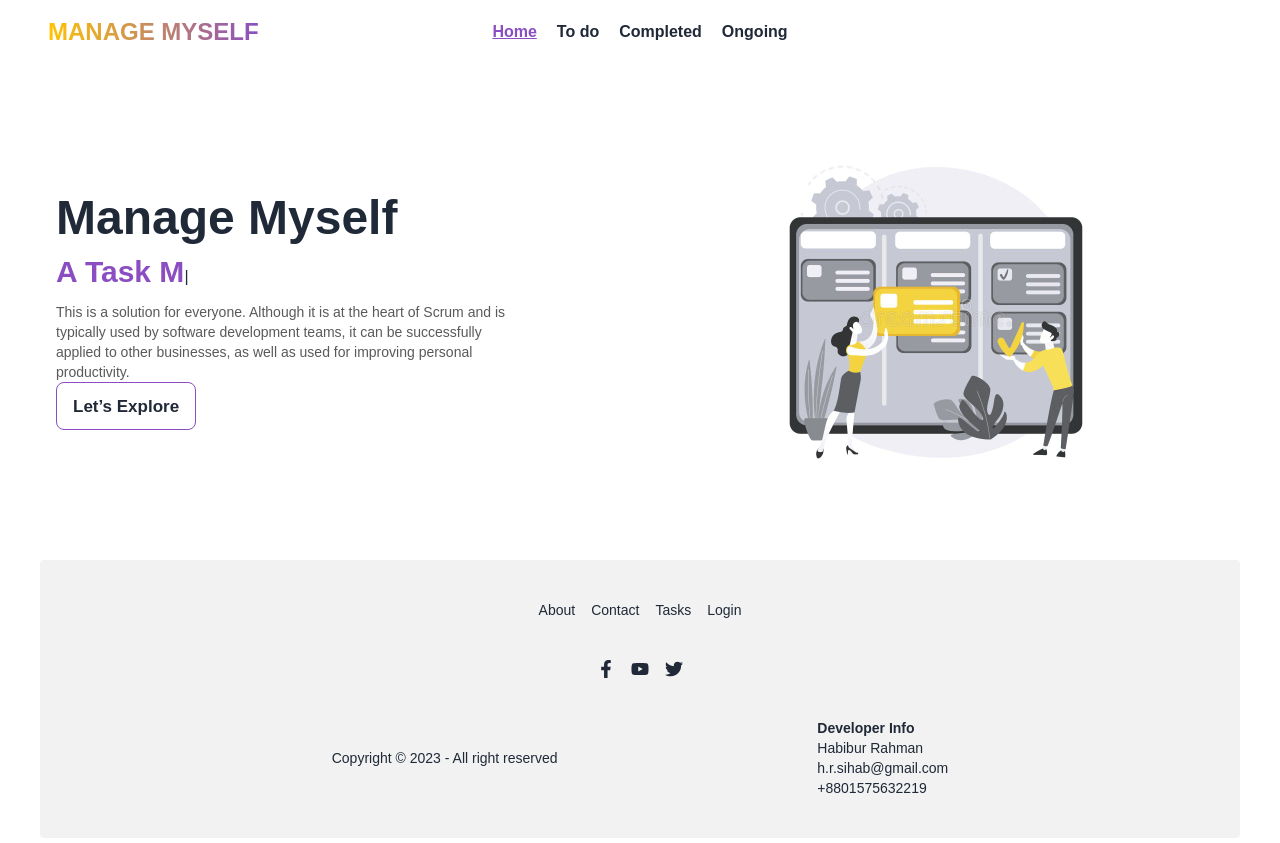
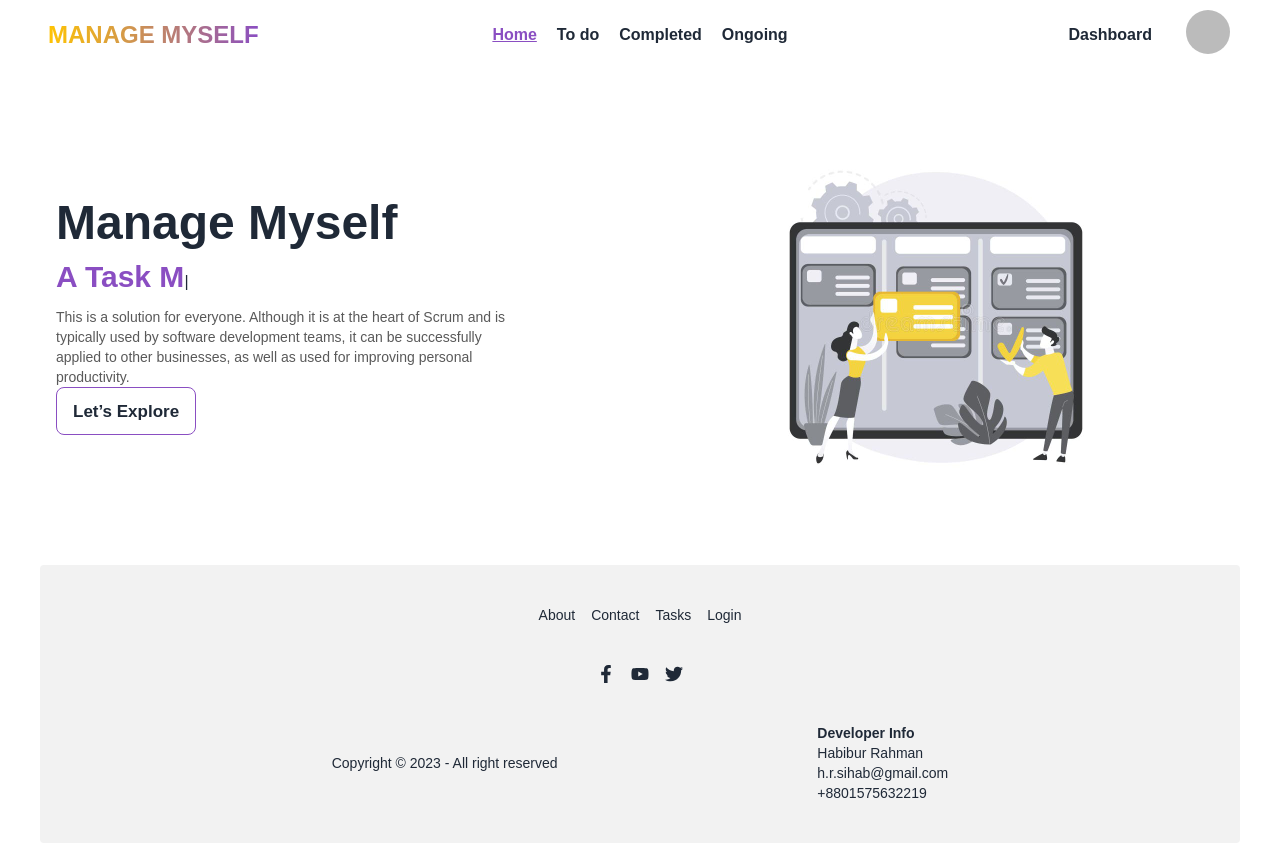
Before and after one commit to habib-153/manage-myself-scic-a-8, a React (Vite) app: page / in a window 1280 px wide. Built offline with nearby package versions, Linux system fonts and the light colour scheme; no server answers; sample sign-in values are in the browser's storage.

Commit message:
private route and some code modified

```diff
--- /dev/null
+++ b/src/Component/PrivetRoute/PrivateRoute.jsx
@@ -0,0 +1,22 @@
+/* eslint-disable react/prop-types */
+
+import { useContext } from "react";
+import { Navigate, useLocation } from "react-router-dom";
+import { AuthContext } from "../../Provider/AuthProvider";
+
+const PrivateRoute = ({children}) => {
+    const {user, loading} = useContext(AuthContext)
+    const location = useLocation()
+
+    if(loading){
+        return <div className="text-5xl mt-4 w-full text-center">
+            <span className="loading my-[20%] loading-dots loading-lg"></span>
+        </div>
+    }
+    if(user){
+        return children
+    }
+    return <Navigate to="/login" state={{from: location}} replace></Navigate>
+};
+
+export default PrivateRoute;
--- /dev/null
+++ b/src/DashBoard/Dashboard/Dashboard.jsx
@@ -0,0 +1,10 @@
+
+const Dashboard = () => {
+    return (
+        <div>
+            a
+        </div>
+    );
+};
+
+export default Dashboard;
--- a/src/Home/Navbar/Navbar.jsx
+++ b/src/Home/Navbar/Navbar.jsx
@@ -1,6 +1,14 @@
+import { useContext } from "react";
 import { NavLink } from "react-router-dom";
+import { AuthContext } from "../../Provider/AuthProvider";
 
 const Navbar = () => {
+  const { user , logOut} = useContext(AuthContext);
+  const handleLogOut = () => {
+    logOut()
+      .then(() => {})
+      .catch((error) => console.log(error));
+  };
   const navLinks = (
     <div className="md:flex gap-5 md:items-center">
       <li className="hover:text-[#ffc403]">
@@ -19,7 +27,7 @@ const Navbar = () => {
       </li>
       <li className="hover:text-[#ffc403]">
         <NavLink
-          to="/projects"
+          to="/todo"
           className={({ isActive, isPending }) =>
             isActive
               ? "text-[#8A4EC2] hover:text-[#ffc403] underline font-bold"
@@ -33,7 +41,7 @@ const Navbar = () => {
       </li>
       <li className="hover:text-[#ffc403]">
         <NavLink
-          to="/skills"
+          to="/completed"
           className={({ isActive, isPending }) =>
             isActive
               ? "text-[#8A4EC2] hover:text-[#ffc403] underline font-bold"
@@ -47,7 +55,7 @@ const Navbar = () => {
       </li>
       <li className="hover:text-[#ffc403]">
         <NavLink
-          to="/aboutMe"
+          to="/ongoing"
           className={({ isActive, isPending }) =>
             isActive
               ? "text-[#8A4EC2] hover:text-[#ffc403] underline font-bold"
@@ -95,8 +103,56 @@ const Navbar = () => {
       <div className="navbar-center hidden md:flex">
         <ul className="font-semibold menu-horizontal px-1">{navLinks}</ul>
       </div>
-      <div className="navbar-end">
-
+      <div className="navbar-end gap-8">
+        <div>
+        {user ? (
+        <p className="hover:text-[#ffc403] font-bold">
+          <NavLink
+            to="/dashboard"
+            className={({ isActive, isPending }) =>
+              isActive
+                ? "text-[#8A4EC2] hover:text-[#ffc403] underline font-bold"
+                : isPending
+                ? "pending"
+                : ""
+            }
+          >
+            Dashboard
+          </NavLink>
+        </p>
+      ) : undefined}
+        </div>
+        <div>
+        {user?.email ? (
+            <div className="dropdown dropdown-end">
+              <div className="tooltip tooltip-left" data-tip={user.displayName}>
+                <label tabIndex={0} className="btn btn-ghost btn-circle avatar">
+                  <div className="w-11 rounded-full">
+                    <img src={user.photoURL} alt={user.displayName} />
+                  </div>
+                </label>
+              </div>
+              <ul
+                tabIndex={0}
+                className="dropdown-content text-center mt-3 z-[1] p-2 shadow bg-[#434543c3] rounded-box w-52"
+              >
+                <li>
+                  <p className="text-white w-full text-center font-semibold">
+                    {user.displayName}
+                  </p>
+                </li>
+                <li>
+                  <button
+                    onClick={handleLogOut}
+                    className="btn btn-sm btn-outline w-full text-white border-0"
+                  >
+                    Logout
+                  </button>
+                </li>
+              </ul>
+            </div>
+          ) : undefined}
+        </div>
       </div>
     </div>
   );
--- a/src/Login/Login.jsx
+++ b/src/Login/Login.jsx
@@ -1,4 +1,4 @@
-import { Link, useLocation, useNavigate } from "react-router-dom";
+import { Link, useNavigate } from "react-router-dom";
 import loginImg from '../assets/authentication.gif';
 import { useContext, } from "react";
 import { AuthContext } from "../Provider/AuthProvider.jsx";
@@ -9,9 +9,6 @@ import SocialLogin from "../Component/SocialLogin/SocialLogin.jsx";
 const Login = () => {
     const {signIn} = useContext(AuthContext)
     const navigate = useNavigate();
-    const location = useLocation();
-
-    const from = location.state?.from?.pathname || "/" ;
 
     const handleLogin = e =>{
         e.preventDefault()
@@ -40,7 +37,7 @@ const Login = () => {
               `
             }
           });
-          navigate(from, {replace: true})
+          navigate("/dashboard")
         })
     }
 
--- a/src/Provider/AuthProvider.jsx
+++ b/src/Provider/AuthProvider.jsx
@@ -37,6 +37,7 @@ const AuthProvider = ({children}) => {
     useEffect(()=>{
         const unsubscribe = onAuthStateChanged(auth, currentUser =>{
             setUser(currentUser);
+            setLoading(false)
             // if(currentUser){
             //     // get token and store client
             //     const userInfo = { email: currentUser.email}
--- a/src/Register/Register.jsx
+++ b/src/Register/Register.jsx
@@ -38,13 +38,13 @@ const Register = () => {
           updateUserProfile(data.name, imageURL).then(() => {
             // console.log("User Updated Successfully")
                 Swal.fire({
-                  position: "top-end",
+                  position: "top",
                   icon: "success",
                   title: "User Created Successfully",
                   showConfirmButton: false,
                   timer: 1500,
                 });
-                navigate("/");
+                navigate("/dashboard");
           });
         });
       };
--- a/src/main.jsx
+++ b/src/main.jsx
@@ -9,6 +9,8 @@ import AuthProvider from "./Provider/AuthProvider";
 import Login from "./Login/Login";
 import { HelmetProvider } from "react-helmet-async";
 import Register from "./Register/Register";
+import Dashboard from "./DashBoard/Dashboard/Dashboard";
+import PrivateRoute from "./Component/PrivetRoute/PrivateRoute";
 
 const router = createBrowserRouter([
   {
@@ -29,6 +31,10 @@ const router = createBrowserRouter([
       },
     ],
   },
+  {
+    path: "dashboard",
+    element: <PrivateRoute><Dashboard></Dashboard></PrivateRoute>
+  }
 ]);
 
 ReactDOM.createRoot(document.getElementById("root")).render(
```
